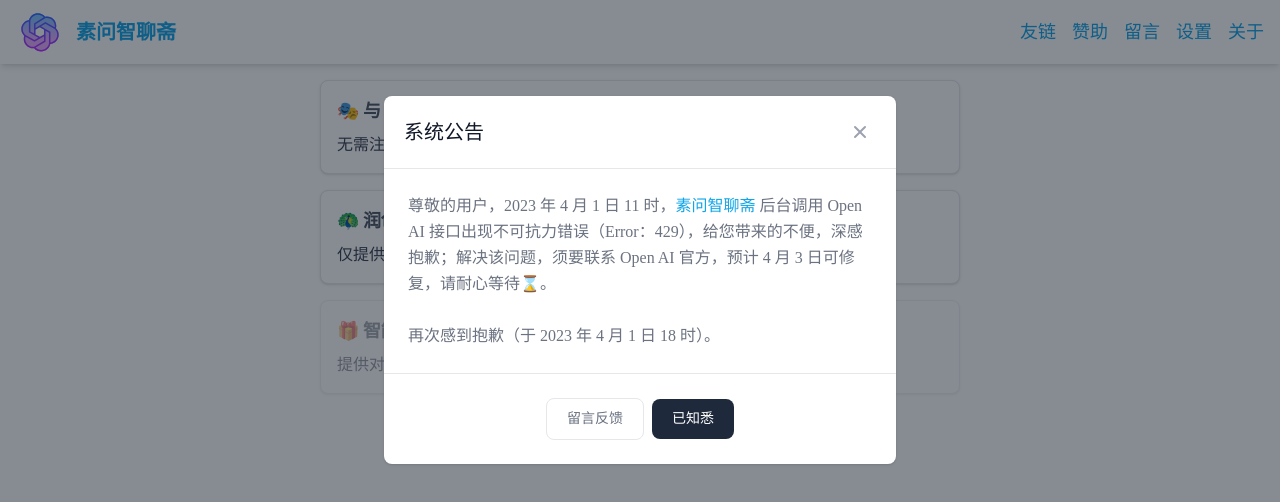
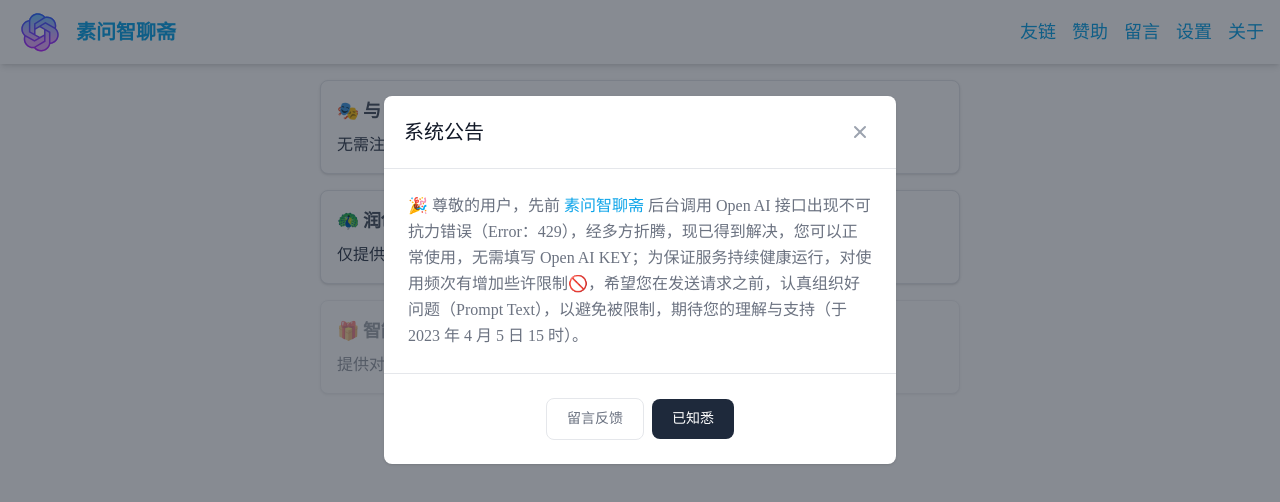
Before and after one commit to nicejade/chatgpt.nicelinks.site, a Svelte app in the folder client/: page /gift in a window 1280 px wide. Shown: the top 502 px of the page. Built offline with nearby package versions, Linux system fonts and the light colour scheme.

Commit message:
:ambulance: update notice、about & sponsor page

```diff
--- a/client/package.json
+++ b/client/package.json
@@ -2,7 +2,7 @@
   "name": "client",
   "description": "素问智聊斋，客户端。",
   "private": true,
-  "version": "0.6.2",
+  "version": "0.7.0",
   "type": "module",
   "scripts": {
     "start": "npm run dev",
--- a/client/src/App.svelte
+++ b/client/src/App.svelte
@@ -4,16 +4,19 @@
   import Header from './components/Header.svelte'
   import StaticModal from './components/StaticModal.svelte'
   import { setPageMeta } from './helper/aside'
+  import { SYSTEM_NOTICE_MAP } from './helper/constant'
   import './assets/styles/app.css'
 
   const routeLoaded = (event: CustomEvent) => {
     setPageMeta(event?.detail?.route)
   }
 
-  const ModalParams = {
-    title: '系统公告',
-    body: '尊敬的用户，2023 年 4 月 1 日 11 时，<a href="https://chatgpt.nicelinks.site/">素问智聊斋</a> 后台调用 Open AI 接口出现不可抗力错误（Error：429），给您带来的不便，深感抱歉；解决该问题，须要联系 Open AI 官方，预计 4 月 3 日可修复，请耐心等待⌛️。<br/> <br/> 再次感到抱歉（于 2023 年 4 月 1 日 18 时）。',
-    buttonText: '已知悉',
+  const getSystemNotice = () => {
+    const defaultInfoObj = {
+      title: '系统公告',
+      buttonText: '已知悉',
+    }
+    return { ...defaultInfoObj, ...SYSTEM_NOTICE_MAP[0] }
   }
 </script>
 
@@ -21,4 +24,4 @@
 <main id="main" class="flex flex-col w-full h-full max-w-2xl m-auto mx-auto">
   <Router {routes} on:routeLoaded={routeLoaded} />
 </main>
-<StaticModal params={ModalParams} />
+<StaticModal params={getSystemNotice()} />
--- a/client/src/components/StaticModal.svelte
+++ b/client/src/components/StaticModal.svelte
@@ -3,12 +3,16 @@
   import { onMount } from 'svelte'
   import { Modal } from 'flowbite'
   import type { ModalOptions } from 'flowbite'
-  import { gtagTracking } from '../helper/utils'
+  import { gtagTracking, getLocalStorage, setLocalStorage } from '../helper/utils'
   import { FEEDBACK_PATH } from './../helper/constant'
 
   let modal = null
+  const MODAL_STORAGR_KEY = `static-modal-${params.id}`
 
   onMount(() => {
+    const isConfirmedByUser = getLocalStorage(MODAL_STORAGR_KEY)
+    if (isConfirmedByUser) return
+
     const $targetEl = document.getElementById('static-modal')
     const options: ModalOptions = {
       placement: 'top-center',
@@ -30,8 +34,18 @@
     window.open(FEEDBACK_PATH)
   }
 
+  const assembleModalBody = () => {
+    return params.body.replace('#DATE', params.date)
+  }
+
   const closeModal = () => {
     modal.hide()
+  }
+
+  const handleConfirm = () => {
+    modal.hide()
+    gtagTracking('modal-confirm', 'modal')
+    setLocalStorage(MODAL_STORAGR_KEY, 1)
   }
 </script>
 
@@ -69,7 +83,7 @@
       <!-- Modal body -->
       <div class="p-6 space-y-6">
         <p class="text-base leading-relaxed text-gray-500 dark:text-gray-400">
-          {@html params.body}
+          {@html assembleModalBody()}
         </p>
       </div>
       <!-- Modal footer -->
@@ -84,7 +98,7 @@
         >
         <button
           type="button"
-          on:click={closeModal}
+          on:click={handleConfirm}
           class="text-white bg-brand hover:bg-link font-medium rounded-lg text-sm px-5 py-2.5 text-center"
           >{params.buttonText}</button
         >
--- a/client/src/helper/constant.ts
+++ b/client/src/helper/constant.ts
@@ -34,3 +34,18 @@
   '/record': '聊天记录',
   '/setting': '个人设置',
 }
+
+export const SYSTEM_NOTICE_MAP = [
+  {
+    id: '230405',
+    date: '2023 年 4 月 5 日 15 时',
+    body: '🎉 尊敬的用户，先前 <a href="https://chatgpt.nicelinks.site/">素问智聊斋</a> 后台调用 Open AI 接口出现不可抗力错误（Error：429），经多方折腾，现已得到解决，您可以正常使用，无需填写 Open AI KEY；为保证服务持续健康运行，对使用频次有增加些许限制🚫，希望您在发送请求之前，认真组织好问题（Prompt Text），以避免被限制，期待您的理解与支持（于 #DATE）。',
+  },
+  {
+    id: '230401',
+    title: '系统公告',
+    date: '2023 年 4 月 1 日 18 时',
+    body: '尊敬的用户，2023 年 4 月 1 日 11 时，<a href="https://chatgpt.nicelinks.site/">素问智聊斋</a> 后台调用 Open AI 接口出现不可抗力错误（Error：429），给您带来的不便，深感抱歉（如果您拥有自己的 API KEY，可在<a href="/#/setting">设置</a>页填写，不影响使用）；解决该问题，须要联系 Open AI 官方，预计 4 月 5 日可修复，请耐心等待⌛️。<br/> <br/> 再次感到抱歉（于 #DATE）。',
+    buttonText: '已知悉',
+  }
+]
--- a/client/src/markdown/AboutMe.md
+++ b/client/src/markdown/AboutMe.md
@@ -27,19 +27,7 @@
 
 ## 技术选型
 
-[Svelte](https://nicelinks.site/post/62a9c2ad90509e23cea772c0) 、 [TailwindCSS](https://nicelinks.site/post/5fd20cb4c06d6302c1907ec7) 、 [Vite](https://nicelinks.site/post/6010e1b10c71de1fb957b64e) 、[Fastify](https://nicelinks.site/post/6400b3eafe46ca437e0ac36e)、[TypeScript](https://nicelinks.site/post/6278fdeaac00ce3f9b11a8ef) 等，具为当前所流行，并且喜爱的技术栈 / 工具；其中 Fastify、Svelte 尚未使用过值得一提；
-
-#### 什么是 Svelte？
-
-[Svelte](https://nicelinks.site/post/62a9c2ad90509e23cea772c0) 是 [另一个前端框架，类似于 React](https://blog.logrocket.com/should-you-switch-react-svelte/) 或 [Vue](https://nicelinks.site/post/5b1a221c0526c920d6dfaada)。像这两个一样，你可以使用 Svelte 来制作单页应用程序。然而，Svelte 有一些特性使其与其他框架截然不同。
-
-例如，与其他框架不同，Svelte 主要是一个编译框架；Svelte 库的大部分是运行时依赖项 `devDependency`，而不是运行时依赖项。这有助于使最终应用程序更小、更快，以便客户端下载。
-
-另一个区别是 Svelte 不使用虚拟 DOM。相反，它使用各种策略来仅更新已更改的页面的特定部分。这减少了开销并使应用程序更快。
-
-Svelte 还通过不需要类或函数来声明组件来提供易用性。每个 Svelte 文件本身都被视为一个组件。
-
-最后，Svelte 的钩子很少。尽管生命周期功能需要挂钩，但 Svelte 不需要复杂的状态管理挂钩。状态可以通过声明一个变量来存储和使用，就像在 vanilla JavaScript 中一样。
+前端采用了 [Svelte](https://nicelinks.site/post/62a9c2ad90509e23cea772c0) 、[TypeScript](https://nicelinks.site/post/6278fdeaac00ce3f9b11a8ef)、[TailwindCSS](https://nicelinks.site/post/5fd20cb4c06d6302c1907ec7)、[Flowbite](https://nicelinks.site/post/617138035e35cd063077cefc) 、[MDSvex](https://nicelinks.site/post/642598ca2d6c9c63445c8862)、[Vite](https://nicelinks.site/post/6010e1b10c71de1fb957b64e)、 等流行技术栈，而后台则采用 [Fastify](https://nicelinks.site/post/6400b3eafe46ca437e0ac36e) 框架；在服务器上，则基于 [Nginx](https://nicelinks.site/post/6339a6aa35a9c117dacf2363)、[pm2](https://nicelinks.site/post/62bc60e90c61c703d7747590) 进行部署；其中 Svelte、TailwindCSS、MDSvex 等工具，极大提升了编写代码的舒适度，令人青睐有加。
 
 ## 思考感悟
 
--- a/client/src/markdown/Sponsor.md
+++ b/client/src/markdown/Sponsor.md
@@ -21,3 +21,4 @@
 | 23.03.26 | m*g | from chatbot | 1 RMB  |
 | 23.03.26 | 寄余生 | 无备注 | 6.66 RMB  |
 | 23.03.27 | 覚えていない | 无备注 | 1 RMB  |
+| 23.04.03 | 覚えていない | 祝问题早日修复 | 12 RMB  |
```
